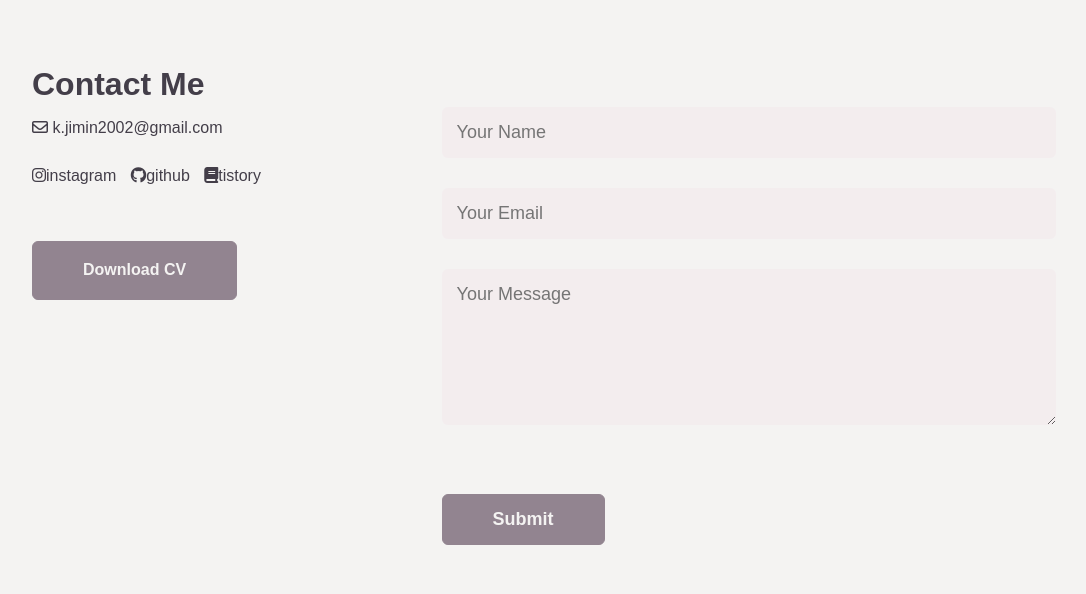
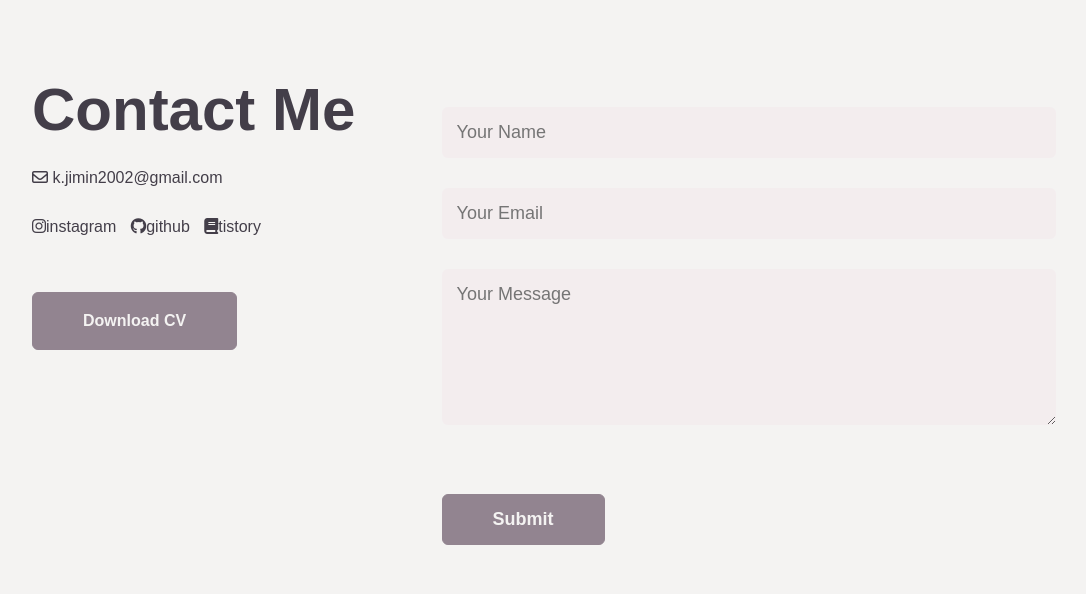
Before and after one commit to ji-min0/profile_page, a FastAPI app: page /contact in a window 1280 px wide. Shown: the part 51-645 px from the top of the page, without its empty margins (96-1182 px from the left). Run offline with FastAPI, Linux system fonts and the light colour scheme; parts of the project's set-up code (start-up, migrations or seed data) failed here and were passed over; some libraries are stand-ins or nearby versions.

```diff
--- a/app/templates/contact.html
+++ b/app/templates/contact.html
@@ -61,6 +61,10 @@
         flex-wrap: wrap;
         align-items: flex-start;
     }
+    .sub-title{
+        font-size: 60px;
+        color: #433e49
+    }
 /*----------------- css for small screens --------------------*/
 @media only screen and (max-width: 600px) {
     .sub-title{
```
